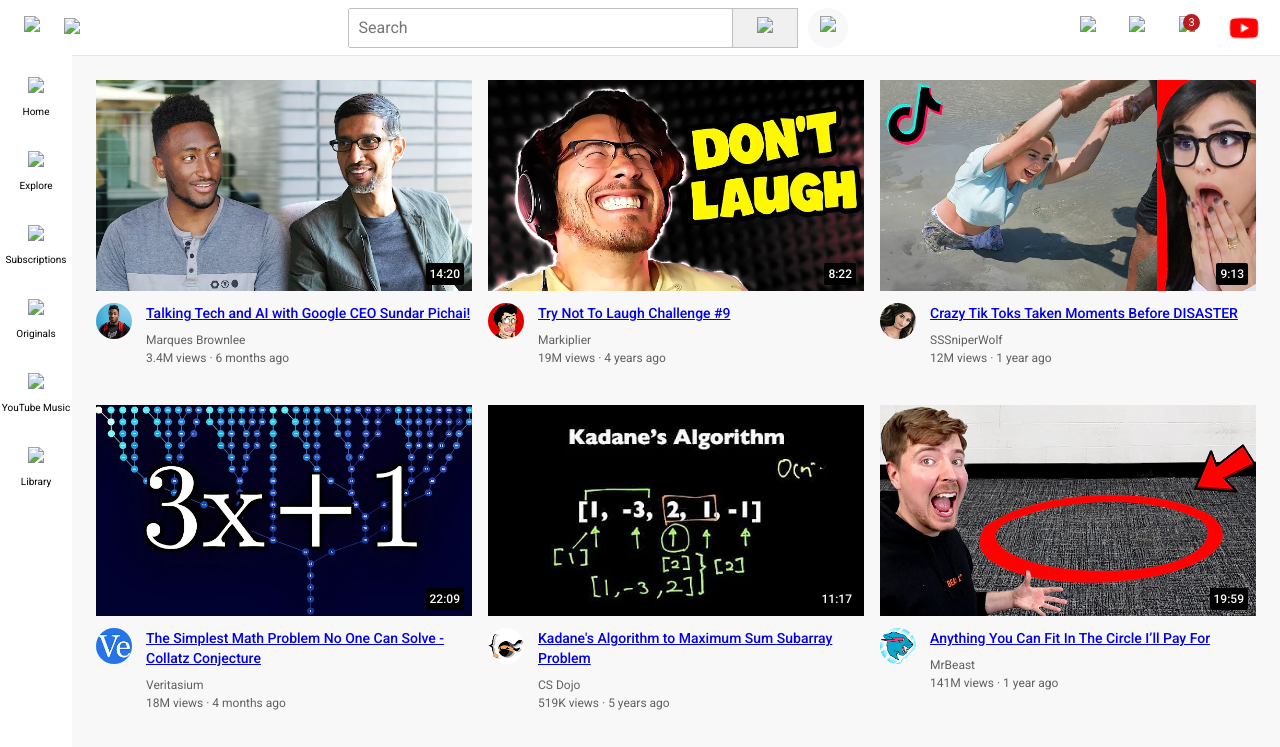
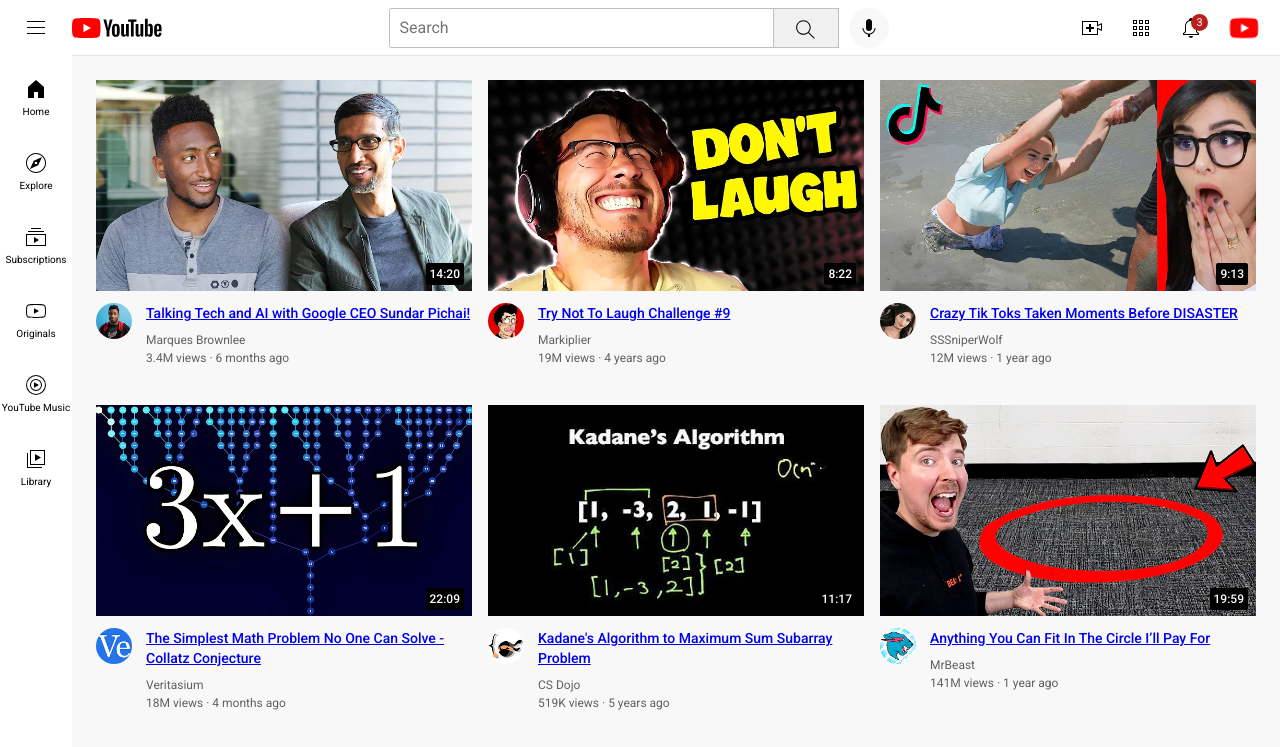
Before and after one commit to swest024/youtube-clone, a plain HTML site: page index.html in a window 1280 px wide. Shown: the top 747 px of the page. Drawn offline with Linux system fonts and the light colour scheme.

Commit message:
Update index.html - icon sources changed

```diff
--- a/index.html
+++ b/index.html
@@ -14,9 +14,9 @@
         <div class = "header">
             <div class = "left-section">
                 <img class = "hamburger-menu"
-                src = "icons/hamburger-menu.svg">
+                src = "hamburger-menu.svg">
                 <img class = "youtube-logo"
-                src = "icons/youtube-logo.svg">
+                src = "youtube-logo.svg">
             </div>
 
             <div class = "middle-section">
@@ -25,14 +25,14 @@
                 placeholder = "Search">
                 <button class = "search-button">
                     <img class = "search-icon"
-                    src = "icons/search.svg">
+                    src = "search.svg">
                     <div class = "tooltip">
                         Search
                     </div>
                 </button>
                 <button class = "voice-search-button">
                     <img class = "voice-search-icon"
-                    src = "icons/voice-search-icon.svg">
+                    src = "voice-search-icon.svg">
                     <div class = "tooltip">
                         Search with your voice
                     </div>
@@ -43,7 +43,7 @@
 
                 <div class = "upload-icon-container">
                     <img class = "upload-icon"
-                    src = "icons/upload.svg">
+                    src = "upload.svg">
                     <div class = "tooltip">
                         Create
                     </div>
@@ -51,7 +51,7 @@
 
                 <div class = "youtube-apps-icon-container">
                     <img class = "youtube-apps-icon"
-                    src = "icons/youtube-apps.svg">
+                    src = "youtube-apps.svg">
                     <div class = "tooltip">
                         YouTube Apps
                     </div>
@@ -59,7 +59,7 @@
 
                 <div class = "notifications-icon-container">
                     <img  class = "notifications-icon"
-                    src =  "icons/notifications.svg">
+                    src =  "notifications.svg">
                     <div class = "tooltip">
                         Notifications
                     </div>
@@ -77,37 +77,37 @@
 
         <div class = "sidebar">
             <div class = "sidebar-link">
-                <img src = "icons/home.svg">
+                <img src = "home.svg">
                 <div>
                     Home
                 </div>
             </div>
             <div class = "sidebar-link">
-                <img src = "icons/explore.svg">
+                <img src = "explore.svg">
                 <div>
                     Explore
                 </div>
             </div>
             <div class = "sidebar-link">
-                <img src = "icons/subscriptions.svg">
+                <img src = "subscriptions.svg">
                 <div>
                     Subscriptions
                 </div>
             </div>
             <div class = "sidebar-link">
-                <img src = "icons/originals.svg">
+                <img src = "originals.svg">
                 <div>
                     Originals
                 </div>
             </div>
             <div class = "sidebar-link">
-                <img src = "icons/youtube-music.svg">
+                <img src = "youtube-music.svg">
                 <div>
                     YouTube Music
                 </div>
             </div>
             <div class = "sidebar-link">
-                <img src = "icons/library.svg">
+                <img src = "library.svg">
                 <div>
                     Library
                 </div>
```
